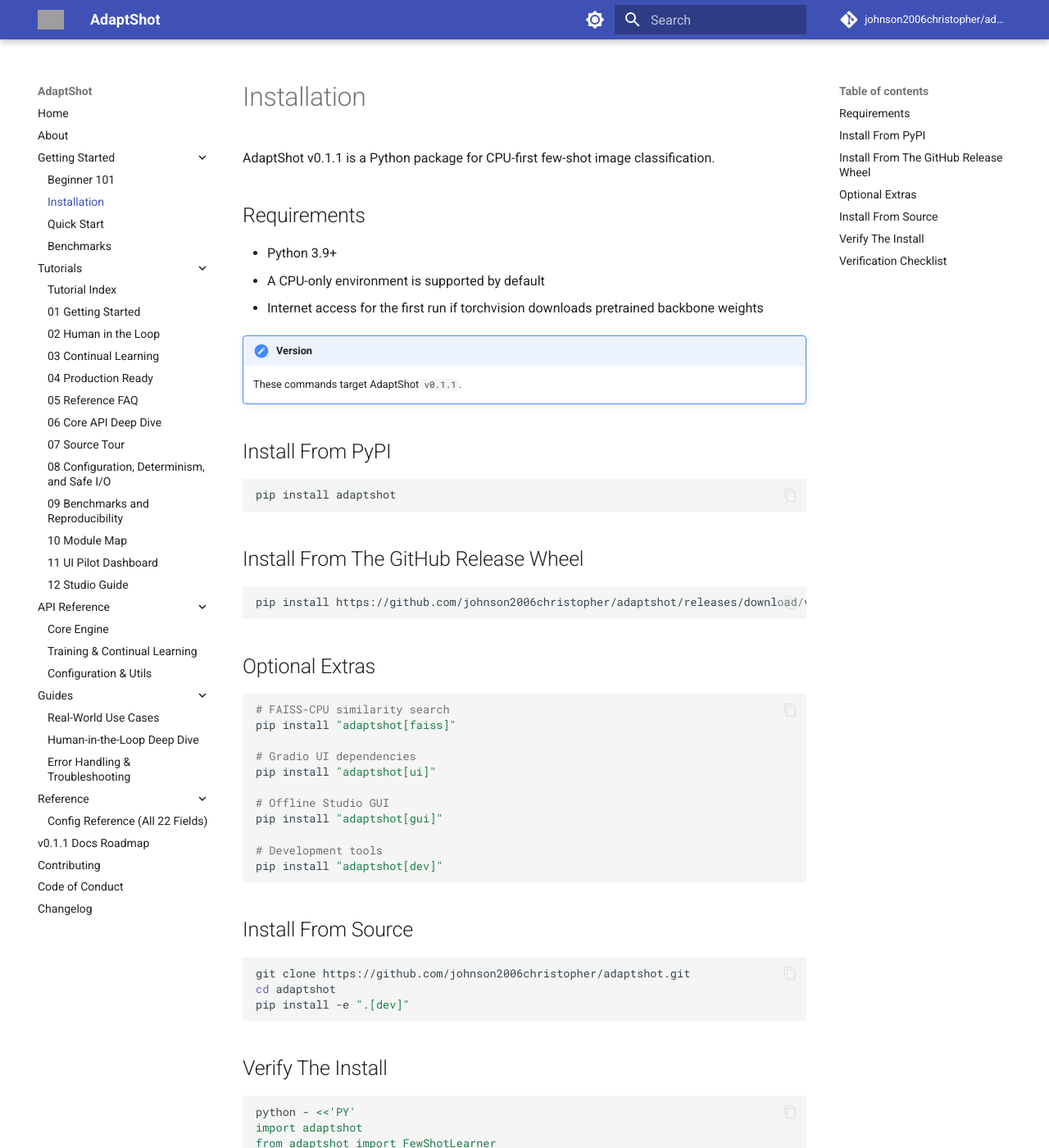
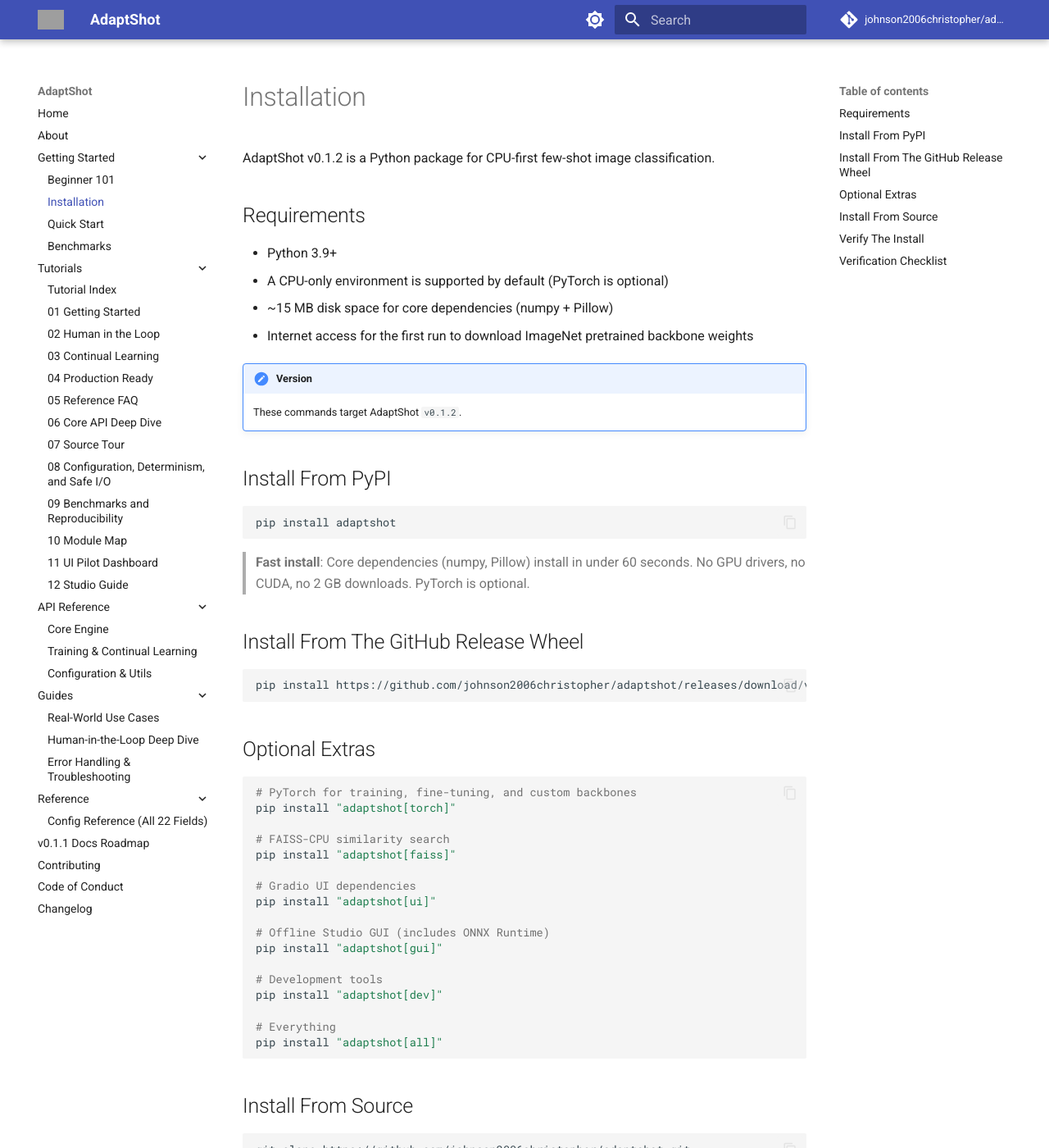
Before and after one commit to johnson2006christopher/adaptshot, an MkDocs documentation site: the page built from docs/getting-started/installation.md, in a window 1280 px wide and 1400 px high. Shown: the whole window at 82% size. Built offline with MkDocs 1.6.1 and Material for MkDocs 9.7.7, drawn with Linux system fonts in a browser that asks for light colours; comment, search, counter and statistics services are not loaded; some of the changed text lies outside the part shown; grey boxes are pictures that could not be loaded.

Commit message:
docs(installation): update installation guide for AdaptShot v0.1.2 release
- Bump version number from v0.1.1 to v0.1.2 throughout documentation
- Add note that PyTorch is optional; CPU-only environment supported by default
- Include disk space requirement (~15 MB) for core dependencies
- Highlight fast install with core dependencies in under 60 seconds, no GPU or CUDA needed
- Update pip install command URLs to reflect v0.1.2 release wheel
- Add optional extras for PyTorch, including "adaptshot[torch]" and "adaptshot[all]"
- Explain pretrained ImageNet weights downloaded on first use (~45 MB)
- Revise verification checklist for pip install speed and version output 0.1.2

````diff
--- a/docs/getting-started/installation.md
+++ b/docs/getting-started/installation.md
@@ -1,15 +1,16 @@
 # Installation
 
-AdaptShot v0.1.1 is a Python package for CPU-first few-shot image classification.
+AdaptShot v0.1.2 is a Python package for CPU-first few-shot image classification.
 
 ## Requirements
 
 - Python 3.9+
-- A CPU-only environment is supported by default
-- Internet access for the first run if torchvision downloads pretrained backbone weights
+- A CPU-only environment is supported by default (PyTorch is optional)
+- ~15 MB disk space for core dependencies (numpy + Pillow)
+- Internet access for the first run to download ImageNet pretrained backbone weights
 
 !!! note "Version"
-    These commands target AdaptShot `v0.1.1`.
+    These commands target AdaptShot `v0.1.2`.
 
 ## Install From PyPI
 
@@ -17,26 +18,34 @@
 pip install adaptshot
 ```
 
+> **Fast install**: Core dependencies (numpy, Pillow) install in under 60 seconds. No GPU drivers, no CUDA, no 2 GB downloads. PyTorch is optional.
+
 ## Install From The GitHub Release Wheel
 
 ```bash
-pip install https://github.com/johnson2006christopher/adaptshot/releases/download/v0.1.1/adaptshot-0.1.1-py3-none-any.whl
+pip install https://github.com/johnson2006christopher/adaptshot/releases/download/v0.1.2/adaptshot-0.1.2-py3-none-any.whl
 ```
 
 ## Optional Extras
 
 ```bash
+# PyTorch for training, fine-tuning, and custom backbones
+pip install "adaptshot[torch]"
+
 # FAISS-CPU similarity search
 pip install "adaptshot[faiss]"
 
 # Gradio UI dependencies
 pip install "adaptshot[ui]"
 
-# Offline Studio GUI
+# Offline Studio GUI (includes ONNX Runtime)
 pip install "adaptshot[gui]"
 
 # Development tools
 pip install "adaptshot[dev]"
+
+# Everything
+pip install "adaptshot[all]"
 ```
 
 ## Install From Source
@@ -62,16 +71,18 @@
 Expected output:
 
 ```text
-0.1.1
+0.1.2
 FewShotLearner
 ```
 
-!!! note "Offline By Default"
-    AdaptShot v0.1.1 builds backbones without pretrained weight downloads, so the first embedding extraction stays offline.
+!!! note "Pretrained Weights"
+    AdaptShot v0.1.2 uses ImageNet-pretrained backbone weights (`IMAGENET1K_V1`)
+    by default. The weights are downloaded automatically on first use (~45 MB for ResNet-18).
+    This ensures embeddings are meaningful and match the ImageNet-normalized preprocessing pipeline.
 
 ## Verification Checklist
 
 - [ ] `python --version` shows Python 3.9 or newer.
-- [ ] `pip install adaptshot` completes without dependency errors.
-- [ ] The verification command prints `0.1.1`.
+- [ ] `pip install adaptshot` completes in under 60 seconds.
+- [ ] The verification command prints `0.1.2`.
 - [ ] You can import `FewShotLearner`.
````
